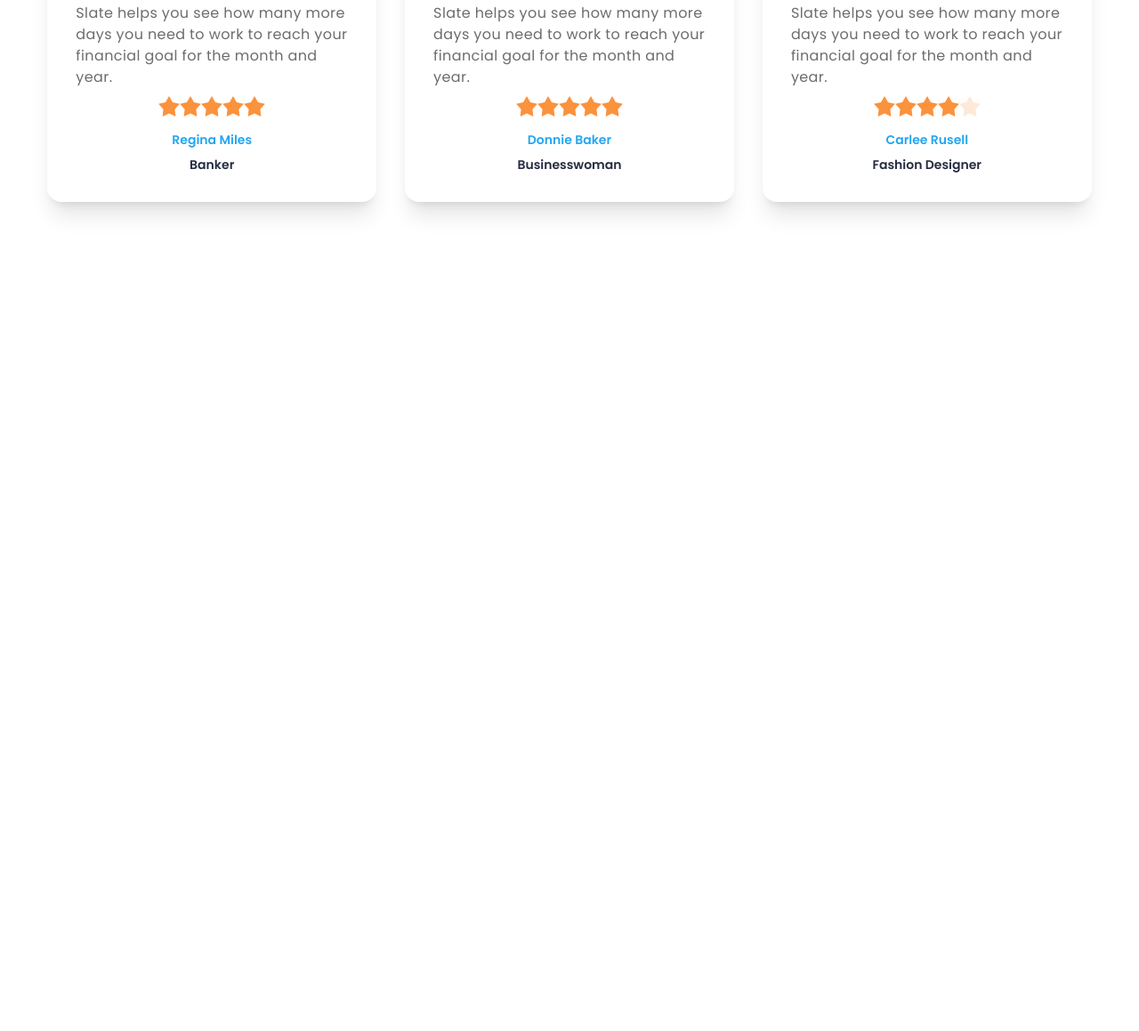
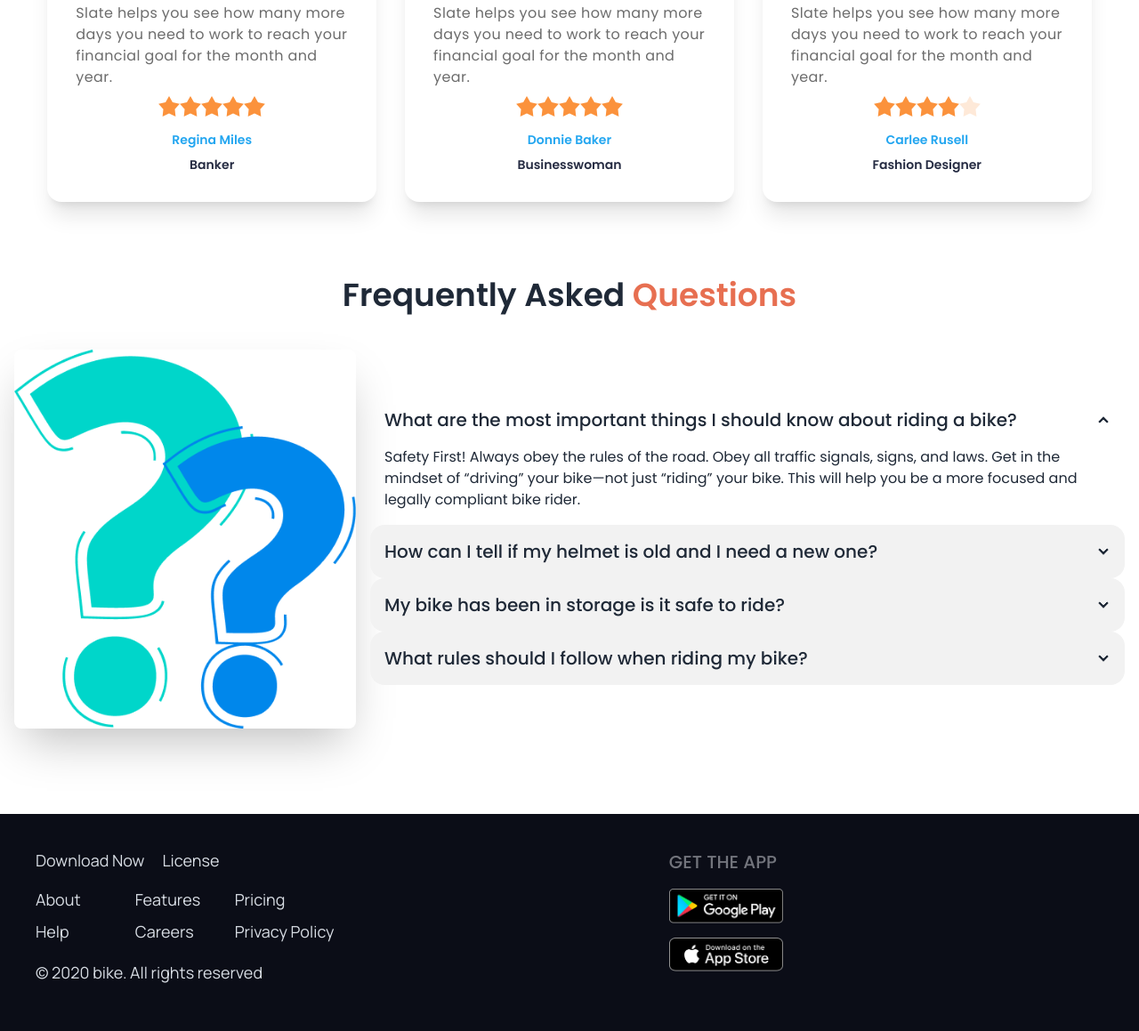
Before and after one commit to NafizUddin/Biker-Zone-DaisyUI, a plain HTML site: page index.html in a window 1280 px wide. Shown: the part 2067-3226 px from the top of the page at 89% size. Before the commit the page ends 2374 px from the top, so only its background shows below. Drawn offline with nearby package versions, Linux system fonts and the light colour scheme; files whose address does not match are found by name.

Commit message:
added responsive faq and footer

```diff
--- a/index.html
+++ b/index.html
@@ -21,6 +21,13 @@
       rel="stylesheet"
     />
 
+    <link rel="preconnect" href="https://fonts.googleapis.com" />
+    <link rel="preconnect" href="https://fonts.gstatic.com" crossorigin />
+    <link
+      href="https://fonts.googleapis.com/css2?family=Manrope&display=swap"
+      rel="stylesheet"
+    />
+
     <script>
       tailwind.config = {
         theme: {
@@ -38,6 +45,9 @@
     <style>
       .font-poppins {
         font-family: "Poppins", sans-serif;
+      }
+      .font-manrope {
+        font-family: "Manrope", sans-serif;
       }
     </style>
   </head>
@@ -476,7 +486,112 @@
           </div>
         </div>
       </section>
+
+      <!-- Frequently Asked -->
+      <section class="my-14 md:my-20">
+        <h1
+          class="mx-auto text-center font-semibold text-4xl mb-10 leading-[50px] md:w-full md:mb-5"
+        >
+          Frequently Asked <span class="text-[#E76F51]">Questions</span>
+        </h1>
+
+        <div class="hero">
+          <div class="hero-content flex-col lg:flex-row">
+            <img
+              src="./images/others/faq.png"
+              class="max-w-sm rounded-lg shadow-2xl w-72 md:w-full"
+            />
+            <div>
+              <div class="collapse collapse-arrow">
+                <input type="radio" name="my-accordion-2" checked="checked" />
+                <div class="collapse-title text-xl font-medium">
+                  What are the most important things I should know about riding
+                  a bike?
+                </div>
+                <div class="collapse-content">
+                  <p>
+                    Safety First! Always obey the rules of the road. Obey all
+                    traffic signals, signs, and laws. Get in the mindset of
+                    “driving” your bike—not just “riding” your bike. This will
+                    help you be a more focused and legally compliant bike rider.
+                  </p>
+                </div>
+              </div>
+              <div class="collapse collapse-arrow bg-base-200">
+                <input type="radio" name="my-accordion-2" />
+                <div class="collapse-title text-xl font-medium">
+                  How can I tell if my helmet is old and I need a new one?
+                </div>
+                <div class="collapse-content">
+                  <p>
+                    The most commonly used sign to replace a motorcycle helmet
+                    is to check the age of the helmet. If your helmet is older
+                    than five years, there is a very good chance that you might
+                    have been missing out on a lot of new features and
+                    innovations that have been made in the helmet industry.
+                  </p>
+                </div>
+              </div>
+              <div class="collapse collapse-arrow bg-base-200">
+                <input type="radio" name="my-accordion-2" />
+                <div class="collapse-title text-xl font-medium">
+                  My bike has been in storage is it safe to ride?
+                </div>
+                <div class="collapse-content">
+                  <p>
+                    Take your bike to your local bike shop for a quick safety
+                    check. They can determine if it is safe to ride or needs any
+                    additional maintenance. Ask them for an estimate first
+                    before the work is done. They can call you if they discover
+                    something major in the inspection process.
+                  </p>
+                </div>
+              </div>
+              <div class="collapse collapse-arrow bg-base-200">
+                <input type="radio" name="my-accordion-2" />
+                <div class="collapse-title text-xl font-medium">
+                  What rules should I follow when riding my bike?
+                </div>
+                <div class="collapse-content">
+                  <p>
+                    Follow the Law. Be Predictable. Be Conspicuous. Think Ahead.
+                    Ride Ready
+                  </p>
+                </div>
+              </div>
+            </div>
+          </div>
+        </div>
+      </section>
     </main>
-    <footer></footer>
+    <footer>
+      <footer class="footer p-10 bg-[#0B0D17] text-neutral-content">
+        <div class="lg:text-lg">
+          <div class="flex gap-5 mb-3">
+            <a class="font-manrope leading-6">Download Now</a>
+            <a class="font-manrope leading-6">License</a>
+          </div>
+          <div class="grid grid-cols-3 gap-y-3 lg::grid-cols-6">
+            <a class="font-manrope leading-6" href="">About</a>
+            <a class="font-manrope leading-6" href="">Features</a>
+            <a class="font-manrope leading-6" href="">Pricing</a>
+            <a class="font-manrope leading-6" href="">Help</a>
+            <a class="font-manrope leading-6" href="">Careers</a>
+            <a class="font-manrope leading-6" href="">Privacy Policy</a>
+          </div>
+          <p class="my-3 font-manrope">© 2020 bike. All rights reserved</p>
+        </div>
+        <div>
+          <span
+            class="footer-title text-[#D9DBE1] text-xl font-medium leading-7"
+            >Get The App</span
+          >
+          <div class="grid grid-cols-1 gap-4">
+            <a><img class="w-32" src="./images/others/android.png" alt="" /></a>
+            <a><img class="w-32" src="./images/others/ios.png" alt="" /></a>
+          </div>
+        </div>
+      </footer>
+    </footer>
   </body>
 </html>
```
